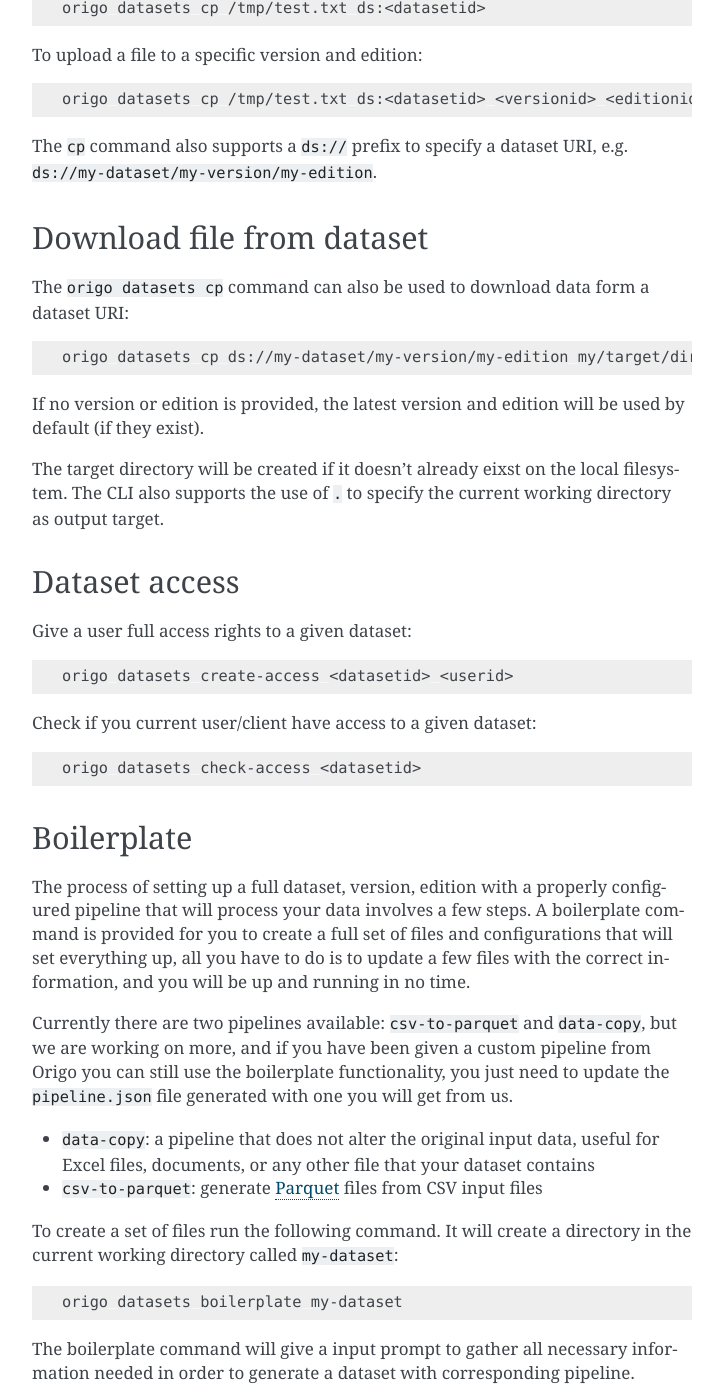
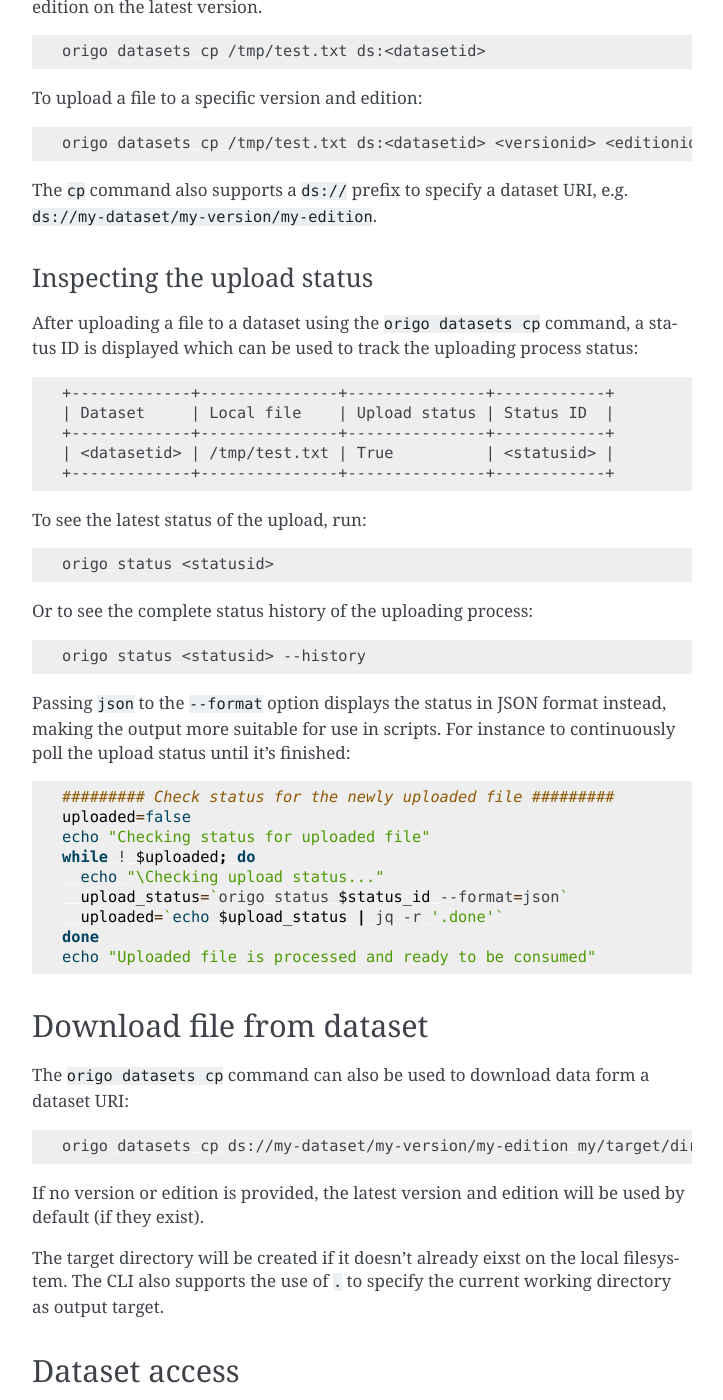
Before and after one commit to oslokommune/okdata-cli, a Sphinx documentation site: the page built from doc/datasets.md, in a window 1280 px wide and 1400 px high, scrolled down 3662 px. Shown: the whole window, without its empty margins (388-1111 px from the left). Built offline with Sphinx 7.4.7, drawn with Linux system fonts in a browser that asks for light colours; some of the changed text lies outside the part shown.

Commit message:
DP-1143 Document what status IDs are for

````diff
--- a/doc/datasets.md
+++ b/doc/datasets.md
@@ -13,6 +13,7 @@
 * [Create version](#create-version)
 * [Create edition](#create-edition)
 * [Upload file to edition](#upload-file-to-edition)
+  * [Inspecting the upload status](#inspecting-the-upload-status)
 * [Dataset access](#dataset-access)
 * [Boilerplate](#boilerplate)
 
@@ -158,6 +159,47 @@
 
 The `cp` command also supports a `ds://` prefix to specify a dataset URI, e.g. `ds://my-dataset/my-version/my-edition`.
 
+### Inspecting the upload status
+
+After uploading a file to a dataset using the `origo datasets cp` command, a
+status ID is displayed which can be used to track the uploading process status:
+
+```text
++-------------+---------------+---------------+------------+
+| Dataset     | Local file    | Upload status | Status ID  |
++-------------+---------------+---------------+------------+
+| <datasetid> | /tmp/test.txt | True          | <statusid> |
++-------------+---------------+---------------+------------+
+```
+
+To see the latest status of the upload, run:
+
+```bash
+origo status <statusid>
+```
+
+Or to see the complete status history of the uploading process:
+
+```bash
+origo status <statusid> --history
+```
+
+Passing `json` to the `--format` option displays the status in JSON format
+instead, making the output more suitable for use in scripts. For instance to
+continuously poll the upload status until it's finished:
+
+```bash
+######### Check status for the newly uploaded file #########
+uploaded=false
+echo "Checking status for uploaded file"
+while ! $uploaded; do
+  echo "\Checking upload status..."
+  upload_status=`origo status $status_id --format=json`
+  uploaded=`echo $upload_status | jq -r '.done'`
+done
+echo "Uploaded file is processed and ready to be consumed"
+```
+
 ## Download file from dataset
 
 The `origo datasets cp` command can also be used to download data form a dataset URI:
````
